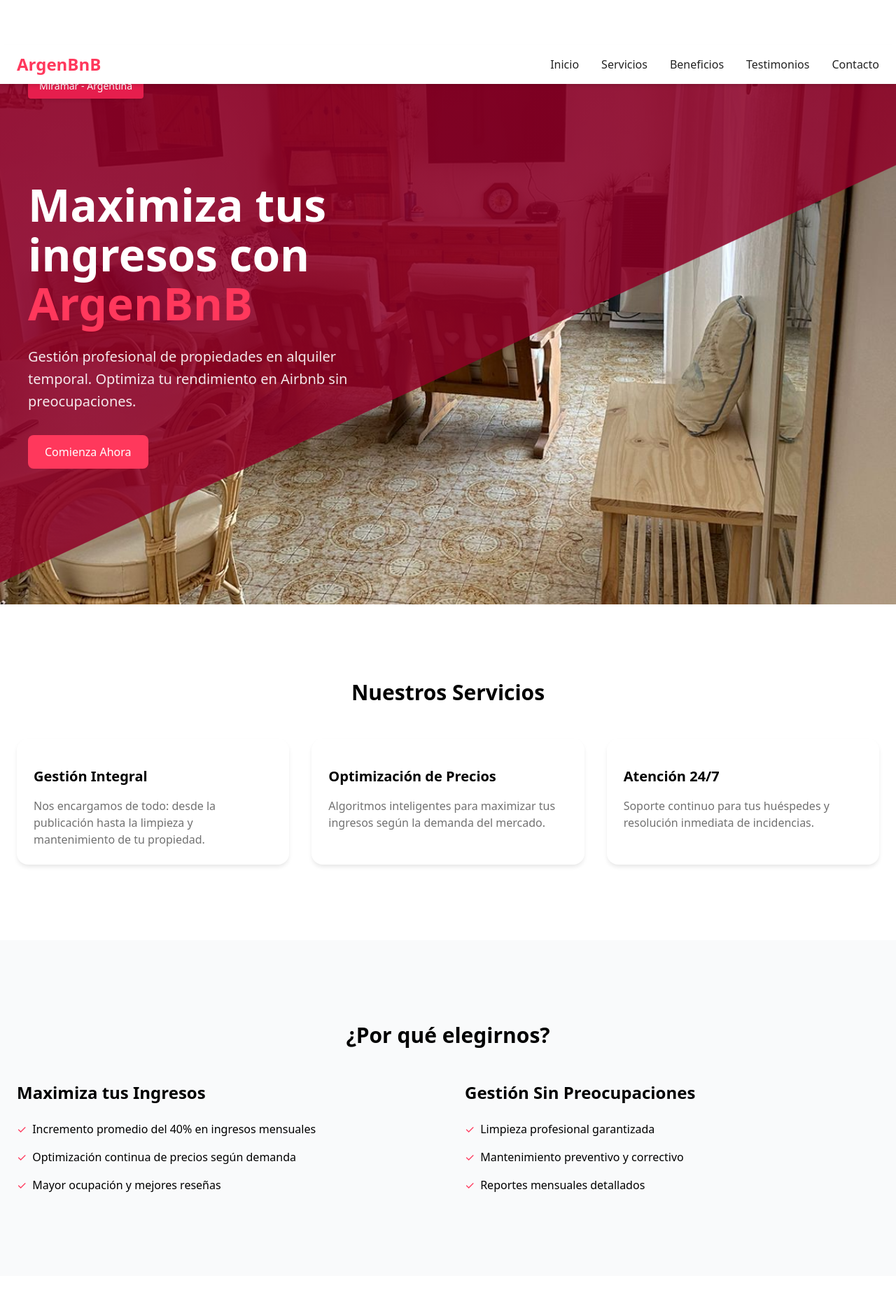
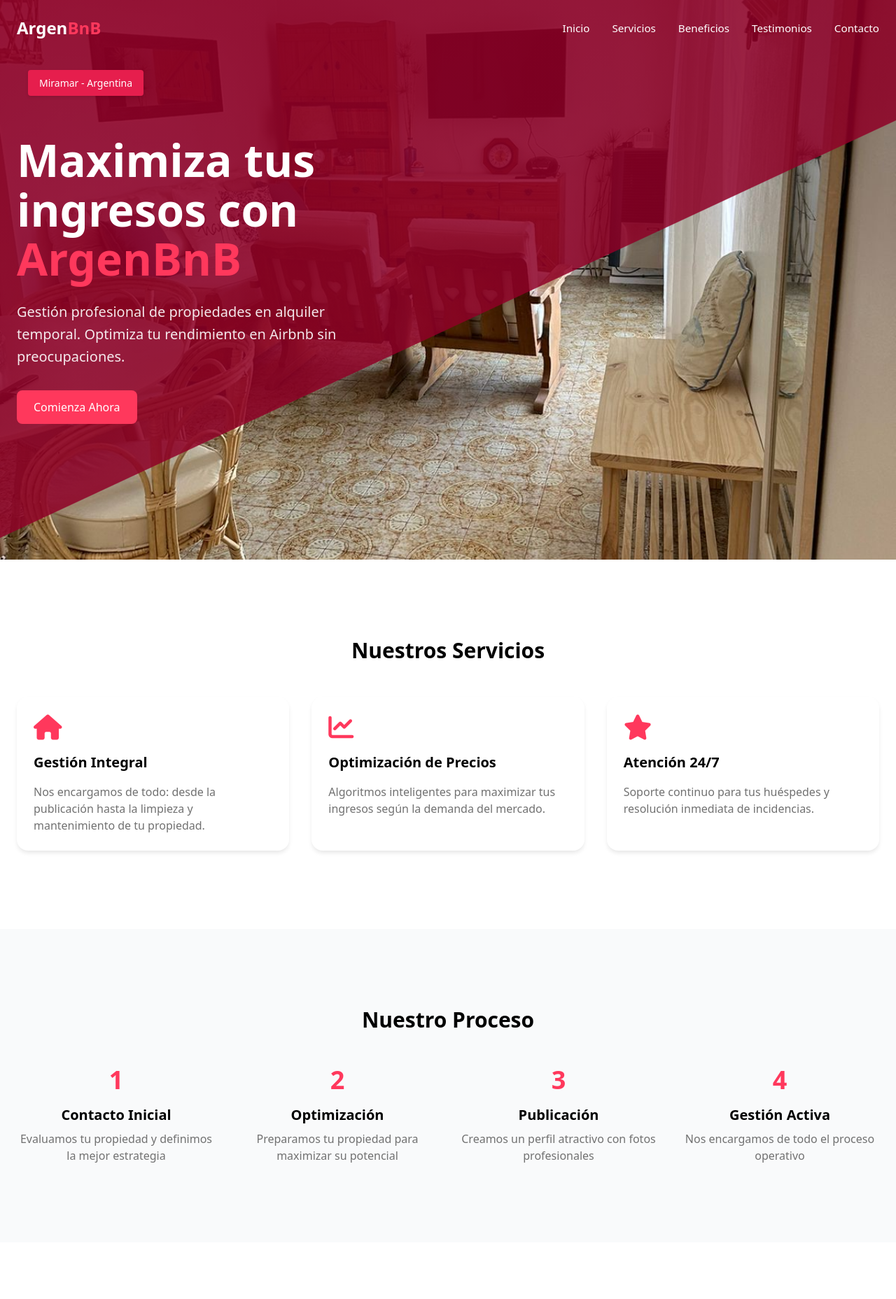
Before and after one commit to gonzalobrunoldis/cuatrollaves, a Flask app: page / in a window 1280 px wide. Shown: the top 1857 px of the page at 70% size. Run offline with Flask 3, Linux system fonts and the light colour scheme.

Commit message:
Updated navigation bar

```diff
--- a/static/css/styles.css
+++ b/static/css/styles.css
@@ -9,14 +9,36 @@
 }
 
 body {
-    padding-top: 4rem;
+    padding-top: 0;
+    margin: 0;
+    overflow-x: hidden;
 }
 
 /* Navigation styles */
+#mainNav {
+    position: fixed;
+    top: 0;
+    left: 0;
+    right: 0;
+    background-color: transparent;
+    transition: all 0.3s ease;
+    z-index: 1000;
+}
+
+#mainNav.nav-scrolled {
+    background-color: white;
+    box-shadow: 0 2px 10px rgba(0, 0, 0, 0.1);
+}
+
 .nav-link {
-    color: var(--airbnb-dark);
+    color: white;
     font-weight: 500;
     transition: color 0.3s ease;
+    font-size: 0.95rem;
+}
+
+.nav-scrolled .nav-link {
+    color: var(--airbnb-dark);
 }
 
 .nav-link:hover {
@@ -38,10 +60,10 @@
 
 /* Section styles */
 .section {
-    padding: 3rem 0;
-    min-height: 60vh;
-    display: flex;
-    align-items: center;
+    position: relative;
+    width: 100%;
+    background-color: white;
+    padding: 5rem 0;
 }
 
 /* Button styles */
@@ -60,6 +82,9 @@
 
 /* Card styles */
 .card {
+    position: relative;
+    z-index: 1;
+    background: white;
     border-radius: 1rem;
     overflow: hidden;
     box-shadow: 0 4px 6px -1px rgba(0, 0, 0, 0.1);
@@ -90,14 +115,8 @@
 
 /* Animation classes */
 .fade-in {
-    opacity: 0;
-    transform: translateY(20px);
-    transition: opacity 0.6s ease, transform 0.6s ease;
-}
-
-.fade-in.visible {
     opacity: 1;
-    transform: translateY(0);
+    transform: none;
 }
 
 /* Form styles */
@@ -132,6 +151,15 @@
     .section {
         padding: 3rem 0;
     }
+
+    #mainNav {
+        background-color: white;
+        box-shadow: 0 2px 10px rgba(0, 0, 0, 0.1);
+    }
+
+    .nav-link {
+        color: var(--airbnb-dark);
+    }
 }
 
 .hero-section {
@@ -139,6 +167,7 @@
     width: 100%;
     height: 100vh;
     overflow: hidden;
+    margin-bottom: 0;
 }
 
 .hero-image {
@@ -163,12 +192,19 @@
         rgba(255, 255, 255, 0) 55.1%,
         rgba(255, 255, 255, 0) 100%
     );
-    z-index: 2;
+}
+
+.hero-content {
+    position: relative;
+    width: 100%;
+    height: 100%;
+    display: flex;
+    align-items: center;
 }
 
 .location-tag {
     position: absolute;
-    top: 40px;
+    top: 100px;
     left: 40px;
     background-color: #E61E4D;
     color: white;
@@ -178,12 +214,6 @@
     font-weight: 500;
     z-index: 10;
     box-shadow: 0 2px 4px rgba(0, 0, 0, 0.1);
-}
-
-.hero-section .container {
-    position: relative;
-    z-index: 3;
-    padding-left: 40px;
 }
 
 .hero-section h1 {
@@ -199,3 +229,59 @@
     opacity: 0.9;
     max-width: 500px;
 }
+
+/* Add logo styles */
+.nav-logo {
+    transition: color 0.3s ease;
+}
+
+.nav-scrolled .nav-logo {
+    color: var(--airbnb-dark);
+}
+
+/* Content wrapper */
+main {
+    position: relative;
+    width: 100%;
+}
+
+/* Footer update */
+footer {
+    position: relative;
+    z-index: 5;
+}
+
+/* Add specific padding for sections that need vertical centering */
+.section .container {
+    position: relative;
+    z-index: 1;
+    padding-top: 2rem;
+    padding-bottom: 2rem;
+}
+
+/* Update specific section backgrounds */
+.section.bg-gray-50 {
+    background-color: #F9FAFB !important;
+}
+
+/* Ensure proper stacking for sections */
+#servicios,
+#proceso,
+#beneficios,
+#testimonios,
+#contacto {
+    position: relative;
+    background: white;
+}
+
+.page-wrapper {
+    position: relative;
+    width: 100%;
+    overflow: hidden;
+}
+
+.content-sections {
+    position: relative;
+    width: 100%;
+    background: white;
+}
--- a/templates/base.html
+++ b/templates/base.html
@@ -6,37 +6,25 @@
     <title>ArgenBnB - Gestión Profesional de Propiedades</title>
     <link href="https://cdn.jsdelivr.net/npm/tailwindcss@2.2.19/dist/tailwind.min.css" rel="stylesheet">
     <link rel="stylesheet" href="{{ url_for('static', filename='css/styles.css') }}">
+    <link rel="stylesheet" href="https://cdnjs.cloudflare.com/ajax/libs/font-awesome/6.0.0/css/all.min.css">
 </head>
 <body class="font-sans antialiased">
-    <!-- Navigation -->
-    <nav class="fixed w-full bg-white shadow-md z-50">
-        <div class="container mx-auto px-6 py-3">
-            <div class="flex items-center justify-between">
-                <div class="text-2xl font-bold text-airbnb-red">
-                    ArgenBnB
-                </div>
-                <div class="hidden md:flex space-x-8">
+    <nav id="mainNav" class="fixed top-0 left-0 right-0 z-50 transition-all duration-300">
+        <div class="container mx-auto px-6">
+            <div class="flex justify-between items-center h-20">
+                <!-- Logo -->
+                <a href="/" class="flex items-center">
+                    <span class="text-2xl font-bold text-white nav-logo">Argen<span class="text-airbnb-red">BnB</span></span>
+                </a>
+
+                <!-- Navigation Links -->
+                <div class="hidden md:flex items-center space-x-8">
                     <a href="#inicio" class="nav-link">Inicio</a>
                     <a href="#servicios" class="nav-link">Servicios</a>
                     <a href="#beneficios" class="nav-link">Beneficios</a>
                     <a href="#testimonios" class="nav-link">Testimonios</a>
                     <a href="#contacto" class="nav-link">Contacto</a>
                 </div>
-                <button class="md:hidden" id="menu-toggle">
-                    <svg class="w-6 h-6" fill="none" stroke="currentColor" viewBox="0 0 24 24">
-                        <path stroke-linecap="round" stroke-linejoin="round" stroke-width="2" d="M4 6h16M4 12h16M4 18h16"></path>
-                    </svg>
-                </button>
-            </div>
-        </div>
-        <!-- Mobile menu -->
-        <div class="md:hidden hidden" id="mobile-menu">
-            <div class="px-2 pt-2 pb-3 space-y-1">
-                <a href="#inicio" class="mobile-nav-link">Inicio</a>
-                <a href="#servicios" class="mobile-nav-link">Servicios</a>
-                <a href="#beneficios" class="mobile-nav-link">Beneficios</a>
-                <a href="#testimonios" class="mobile-nav-link">Testimonios</a>
-                <a href="#contacto" class="mobile-nav-link">Contacto</a>
             </div>
         </div>
     </nav>
@@ -75,5 +63,21 @@
     </footer>
 
     <script src="{{ url_for('static', filename='js/script.js') }}"></script>
+    <script>
+        document.addEventListener('DOMContentLoaded', function() {
+            const nav = document.getElementById('mainNav');
+
+            function updateNav() {
+                if (window.scrollY > 50) {
+                    nav.classList.add('nav-scrolled');
+                } else {
+                    nav.classList.remove('nav-scrolled');
+                }
+            }
+
+            window.addEventListener('scroll', updateNav);
+            updateNav(); // Initial check
+        });
+    </script>
 </body>
 </html>
--- a/templates/index.html
+++ b/templates/index.html
@@ -1,14 +1,15 @@
 {% extends "base.html" %}
 
 {% block content %}
+<div class="page-wrapper">
     <!-- Hero Section -->
     <section id="inicio" class="hero-section">
         <div class="location-tag">Miramar - Argentina</div>
         <img src="{{ url_for('static', filename='images/miramar1.jpeg') }}" alt="Miramar property" class="hero-image">
         <div class="hero-overlay"></div>
-    <div class="container mx-auto px-6 relative z-10">
-        <div class="flex flex-wrap items-center min-h-screen">
-            <div class="w-full lg:w-1/2 fade-in">
+        <div class="hero-content">
+            <div class="container mx-auto px-6">
+                <div class="w-full lg:w-1/2">
                     <h1 class="text-4xl md:text-5xl font-bold mb-6 text-white">
                         Maximiza tus ingresos con <span class="text-airbnb-red">ArgenBnB</span>
                     </h1>
@@ -21,6 +22,8 @@
         </div>
     </section>
 
+    <!-- Content Sections Wrapper -->
+    <div class="content-sections">
         <!-- Services Section -->
         <section id="servicios" class="section">
             <div class="container mx-auto px-6">
@@ -57,8 +60,37 @@
             </div>
         </section>
 
+        <!-- Process Section -->
+        <section id="proceso" class="section bg-gray-50">
+            <div class="container mx-auto px-6">
+                <h2 class="text-3xl font-bold text-center mb-12">Nuestro Proceso</h2>
+                <div class="grid grid-cols-1 md:grid-cols-4 gap-8">
+                    <div class="text-center fade-in">
+                        <div class="text-4xl font-bold text-airbnb-red mb-4">1</div>
+                        <h3 class="text-xl font-semibold mb-2">Contacto Inicial</h3>
+                        <p class="text-airbnb-light">Evaluamos tu propiedad y definimos la mejor estrategia</p>
+                    </div>
+                    <div class="text-center fade-in">
+                        <div class="text-4xl font-bold text-airbnb-red mb-4">2</div>
+                        <h3 class="text-xl font-semibold mb-2">Optimización</h3>
+                        <p class="text-airbnb-light">Preparamos tu propiedad para maximizar su potencial</p>
+                    </div>
+                    <div class="text-center fade-in">
+                        <div class="text-4xl font-bold text-airbnb-red mb-4">3</div>
+                        <h3 class="text-xl font-semibold mb-2">Publicación</h3>
+                        <p class="text-airbnb-light">Creamos un perfil atractivo con fotos profesionales</p>
+                    </div>
+                    <div class="text-center fade-in">
+                        <div class="text-4xl font-bold text-airbnb-red mb-4">4</div>
+                        <h3 class="text-xl font-semibold mb-2">Gestión Activa</h3>
+                        <p class="text-airbnb-light">Nos encargamos de todo el proceso operativo</p>
+                    </div>
+                </div>
+            </div>
+        </section>
+
         <!-- Benefits Section -->
-<section id="beneficios" class="section bg-gray-50">
+        <section id="beneficios" class="section">
             <div class="container mx-auto px-6">
                 <h2 class="text-3xl font-bold text-center mb-12">¿Por qué elegirnos?</h2>
                 <div class="grid grid-cols-1 md:grid-cols-2 gap-12">
@@ -146,4 +178,6 @@
                 </div>
             </div>
         </section>
+    </div>
+</div>
 {% endblock %}
```
Lines whose indentation alone changed are shown as unchanged.
